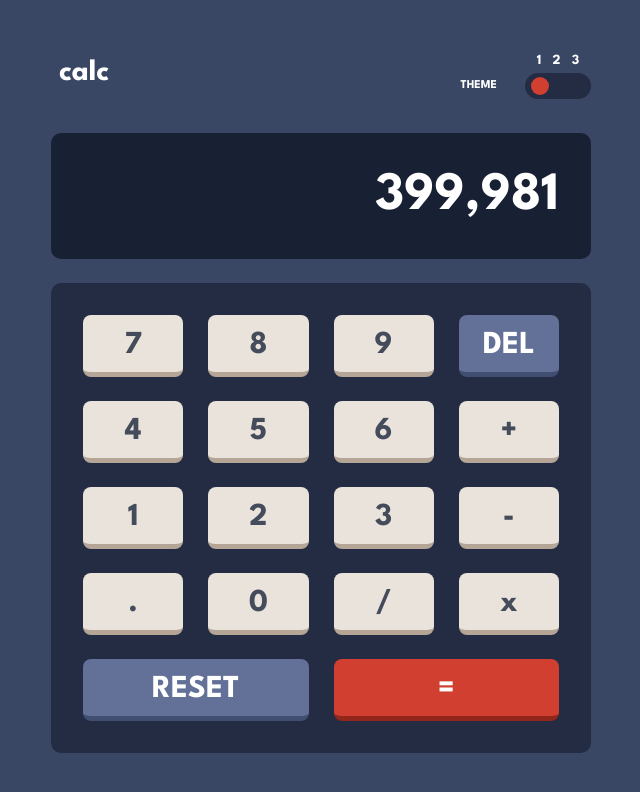
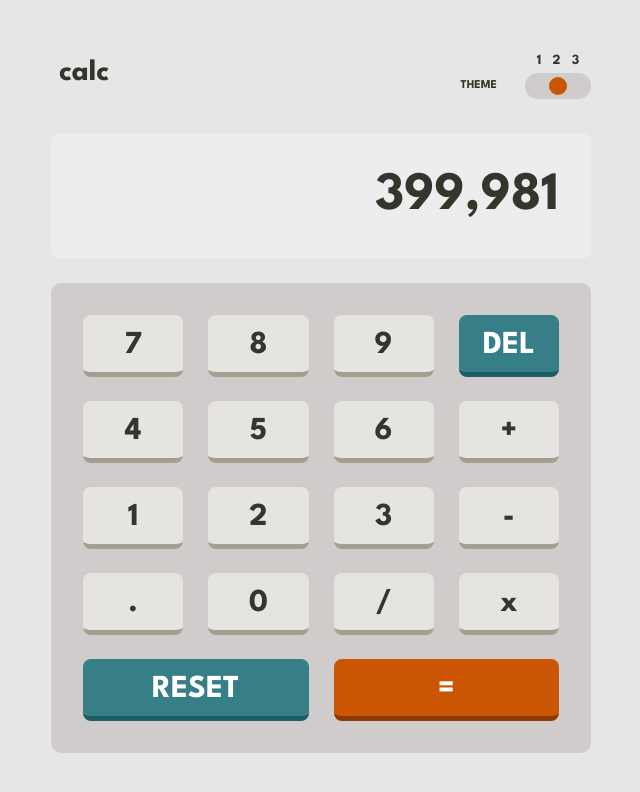
Before and after one commit to HelenEmmett/fem-calculator-app-vanilla, a plain HTML site: page index.html in a window 1280 px wide. Shown: the whole page, without its empty margins (319-959 px from the left). Drawn offline with Linux system fonts and the light colour scheme.

Commit message:
Added colour theme to local storage

```diff
--- a/assets/css/styles.css
+++ b/assets/css/styles.css
@@ -1,5 +1,20 @@
 :root {
-
+    --main-bg: hsl(222, 26%, 31%);
+    --keypad-bg: hsl(223, 31%, 20%);
+    --screen-bg: hsl(224, 36%, 15%);
+    --key: hsl(225, 21%, 49%);
+    --key-shadow: hsl(224, 28%, 35%);
+    --key-hover: #a2b3e1;
+    --equals-key: hsl(6, 63%, 50%);
+    --equals-key-shadow: hsl(6, 70%, 34%);
+    --equals-key-hover: #f96c5b;
+    --numbers-key: hsl(30, 25%, 89%);
+    --numbers-key-shadow: hsl(28, 16%, 65%);
+    --numbers-key-hover: #fff;
+    --primary-text: hsl(0, 0%, 100%);
+    --numbers-text: hsl(221, 14%, 31%);
+    --delete-text: hsl(0, 0%, 100%);
+    --equals-text: hsl(0, 0%, 100%);
 }
 
 /* theme styles */
@@ -95,7 +110,6 @@ h1 {
 
 #calc-container {
     width: calc(588rem / 16);
-    max-width: calc(588rem / 16);
     padding: 24px;
 }
 
@@ -198,18 +212,24 @@ h1 {
     border-radius: 10px;
 }
 
-.numbers, .del, .reset, .equals {
+.numbers, .operators, .del, .reset, .equals {
+    font-family: "League Spartan", sans-serif;
+    font-optical-sizing: auto;
+    font-weight: 700;
+    font-style: normal;
+    font-size: calc(32rem / 16);
     border-radius: 8px;
     padding: 16px 0 12px 0;
+    border: none;
 }
 
-.numbers {
+.numbers, .operators {
     background: var(--numbers-key);
     color: var(--numbers-text);
     border-bottom: 5px solid var(--numbers-key-shadow);
 }
 
-.numbers:hover {
+.numbers:hover, .operators:hover {
     background: var(--numbers-key-hover);
 }
 
@@ -243,3 +263,34 @@ h1 {
 .equals:hover {
     background: var(--equals-key-hover);
 }
+
+/* screen sizes under 636px */
+
+@media only screen and (max-width: 636px) {
+    #calc-container {
+        width: auto;
+    }
+}
+
+/* check for preferred colour scheme */
+
+@media (prefers-color-scheme: light) {
+    body {
+        --main-bg: hsl(0, 0%, 90%);
+        --keypad-bg: hsl(0, 5%, 81%);
+        --screen-bg: hsl(0, 0%, 93%);
+        --key: hsl(185, 42%, 37%);
+        --key-shadow: hsl(185, 58%, 25%);
+        --key-hover: #62b5bd;
+        --equals-key: hsl(25, 98%, 40%);
+        --equals-key-shadow: hsl(25, 99%, 27%);
+        --equals-key-hover: #ff8b38;
+        --numbers-key: hsl(45, 7%, 89%);
+        --numbers-key-shadow: hsl(35, 11%, 61%);
+        --numbers-key-hover: #fff;
+        --primary-text: hsl(60, 10%, 19%);
+        --numbers-text: hsl(60, 10%, 19%);
+        --delete-text: hsl(0, 0%, 100%);
+        --equals-text: hsl(0, 0%, 100%);
+    }
+  }
--- a/assets/js/scripts.js
+++ b/assets/js/scripts.js
@@ -0,0 +1,50 @@
+const theme1 = document.getElementById("theme1");
+const theme2 = document.getElementById("theme2");
+const theme3 = document.getElementById("theme3");
+
+theme1.addEventListener("click", setTheme1);
+theme2.addEventListener("click", setTheme2);
+theme3.addEventListener("click", setTheme3);
+
+function setTheme1() {
+    document.querySelector("body").classList = "theme1";
+    localStorage.setItem("colorMode", "theme1");
+};
+
+function setTheme2() {
+    document.querySelector("body").classList = "theme2";
+    localStorage.setItem("colorMode", "theme2");
+};
+
+function setTheme3() {
+    document.querySelector("body").classList = "theme3";
+    localStorage.setItem("colorMode", "theme3");
+};
+
+// get colour from local storage
+function colorModeFromLocalStorage() {
+    return localStorage.getItem("colorMode");
+};
+
+// get prefered colour scheme from the user
+function colorModeFromPreferences() {
+    return window.matchMedia('(prefers-color-scheme: light)').matches
+        ? "theme2"
+        : "theme1"
+};
+
+function switchMode() {
+    const color = colorModeFromLocalStorage() || colorModeFromPreferences();
+
+    if (color == "theme3") {
+        theme3.click();
+    } else if (color == "theme2") {
+        theme2.click();
+    } else {
+        theme1.click();
+    }
+};
+
+
+// check if user preference is set to light mode, and adjust checkbox
+switchMode();
--- a/index.html
+++ b/index.html
@@ -17,7 +17,7 @@
   <title>Frontend Mentor | Calculator app</title>
 
 </head>
-<body class="theme1">
+<body>
   <main id="calc-container">
     <header id="calc-header">
       <h1>calc</h1>
@@ -39,24 +39,24 @@
     </header>
     <div id="calc-screen">399,981</div>
     <div id="calc-keypad">
-      <div id="num7" class="numbers">7</div>
-      <div id="num8" class="numbers">8</div>
-      <div id="num9" class="numbers">9</div>
-      <div id="del" class="del">DEL</div>
-      <div id="num4" class="numbers">4</div>
-      <div id="num5" class="numbers">5</div>
-      <div id="num6" class="numbers">6</div>
-      <div id="plus" class="numbers">+</div>
-      <div id="num1" class="numbers">1</div>
-      <div id="num2" class="numbers">2</div>
-      <div id="num3" class="numbers">3</div>
-      <div id="minus" class="numbers">-</div>
-      <div id="decimal" class="numbers">.</div>
-      <div id="num0" class="numbers">0</div>
-      <div id="divide" class="numbers">/</div>
-      <div id="multiply" class="numbers">x</div>
-      <div id="reset" class="reset">RESET</div>
-      <div id="equals" class="equals">=</div>
+      <button type="button" value="7" id="num7" class="numbers">7</dbuttoniv>
+      <button type="button" value="8" id="num8" class="numbers">8</dbuttoniv>
+      <button type="button" value="9" id="num9" class="numbers">9</dibuttonv>
+      <button type="button" value="del" id="del" class="del">DEL</button>
+      <button type="button" value="4" id="num4" class="numbers">4</button>
+      <button type="button" value="5" id="num5" class="numbers">5</button>
+      <button type="button" value="6" id="num6" class="numbers">6</button>
+      <button type="button" value="+" id="plus" class="operators">+</button>
+      <button type="button" value="1" id="num1" class="numbers">1</dbuttoniv>
+      <button type="button" value="2" id="num2" class="numbers">2</button>
+      <button type="button" value="3" id="num3" class="numbers">3</button>
+      <button type="button" value="-" id="minus" class="operators">-</button>
+      <button type="button" value="." id="decimal" class="numbers">.</button>
+      <button type="button" value="0" id="num0" class="numbers">0</button>
+      <button type="button" value="/" id="divide" class="operators">/</button>
+      <button type="button" value="*" id="multiply" class="operators">x</button>
+      <button type="button" value="reset" id="reset" class="reset">RESET</button>
+      <button type="button" value="=" id="equals" class="equals">=</button>
     </div>
   </main>
 </body>
```
